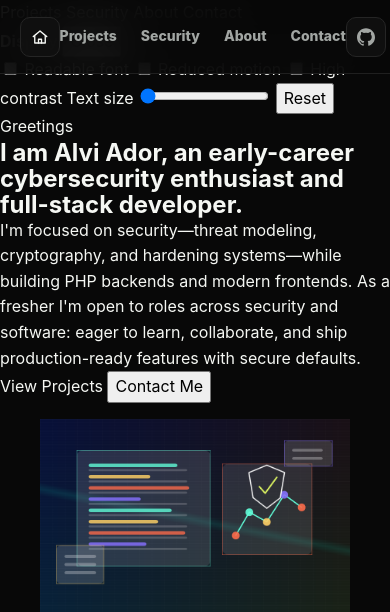
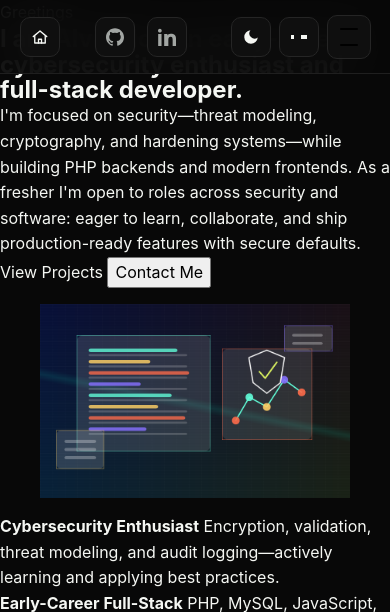
Before and after one commit to AlviAdor/portfolio, a PHP site: page /index.html in a window 390 px wide. Shown: the top 612 px of the page. Run offline with PHP 8.4, Linux system fonts and the light colour scheme.

Commit message:
Fix: mobile sidebar + access-panel styles; responsive nav visibility

```diff
--- a/assets/css/styles.css
+++ b/assets/css/styles.css
@@ -351,4 +351,88 @@
     flex-shrink: 0;
 }
 
+/* Mobile sidebar (full-width slide-in) */
+.side-nav {
+    position: fixed;
+    inset: 0 0 0 0;
+    z-index: 98;
+    display: grid;
+    grid-auto-rows: min-content;
+    align-content: start;
+    padding: 96px 20px 40px 20px; /* leave space for topbar */
+    background: var(--surface);
+    transform: translateX(-100%);
+    visibility: hidden;
+    opacity: 0;
+    pointer-events: none;
+    transition: transform 320ms cubic-bezier(.2,.9,.2,1), opacity 220ms ease, visibility 220ms ease;
+}
+
+.side-nav.is-open {
+    transform: translateX(0);
+    visibility: visible;
+    opacity: 1;
+    pointer-events: auto;
+}
+
+/* dim backdrop handled via ::before so nav remains focusable */
+.side-nav::before {
+    content: "";
+    position: fixed;
+    inset: 0 0 0 0;
+    background: rgba(0,0,0,0.36);
+    opacity: 0;
+    transition: opacity 260ms ease;
+    pointer-events: none;
+    z-index: 96;
+}
+.side-nav.is-open::before { opacity: 1; pointer-events: auto; }
+
+.side-nav a {
+    display: block;
+    padding: 14px 8px;
+    font-size: 18px;
+    font-weight: 800;
+    color: var(--text);
+    text-align: center;
+    border-bottom: 1px solid color-mix(in srgb, var(--line) 88%, transparent);
+}
+
+/* Menu button visual state */
+.menu-button { display: inline-grid; gap:6px; align-items:center; justify-items:center; width:44px; height:44px; padding:8px; border-radius:10px; border:1px solid var(--line); background: color-mix(in srgb, var(--surface) 92%, transparent); }
+.menu-button span { display:block; width:18px; height:2px; background: currentColor; border-radius:2px; }
+.menu-button.is-open { background: color-mix(in srgb, var(--text) 6%, var(--surface)); }
+
+/* Accessibility panel hidden by default, revealed with .is-open */
+.access-panel {
+    position: fixed;
+    right: 16px;
+    top: 78px;
+    z-index: 99;
+    width: 300px;
+    max-width: calc(100% - 32px);
+    padding: 14px;
+    background: var(--surface);
+    border: 1px solid var(--line);
+    border-radius: 12px;
+    box-shadow: var(--shadow);
+    transform: translateY(-8px) scale(.995);
+    opacity: 0;
+    visibility: hidden;
+    pointer-events: none;
+    transition: opacity 240ms ease, transform 220ms cubic-bezier(.2,.9,.2,1), visibility 220ms ease;
+}
+.access-panel.is-open { transform: none; opacity: 1; visibility: visible; pointer-events: auto; }
+
+/* Desktop: hide mobile nav, show desktop nav */
+@media (min-width: 880px) {
+    .side-nav { display: none !important; }
+    .menu-button { display: none; }
+}
+
+/* Small screens: ensure desktop nav hidden */
+@media (max-width: 879px) {
+    .desktop-nav { display: none; }
+}
+
 /* (rest of the stylesheet continues unchanged) */
```
